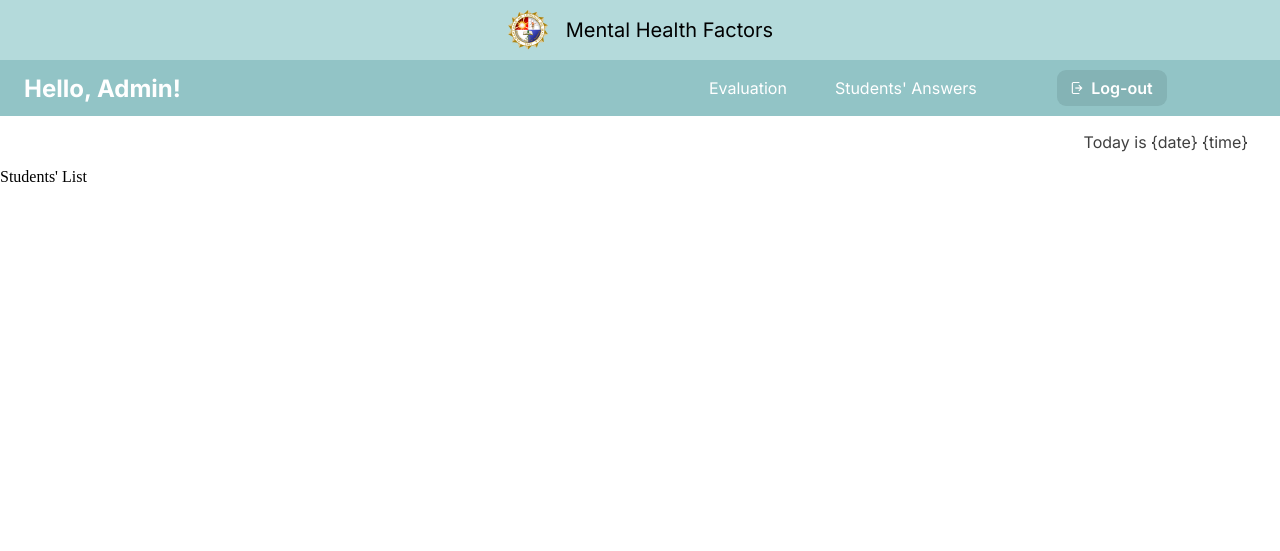
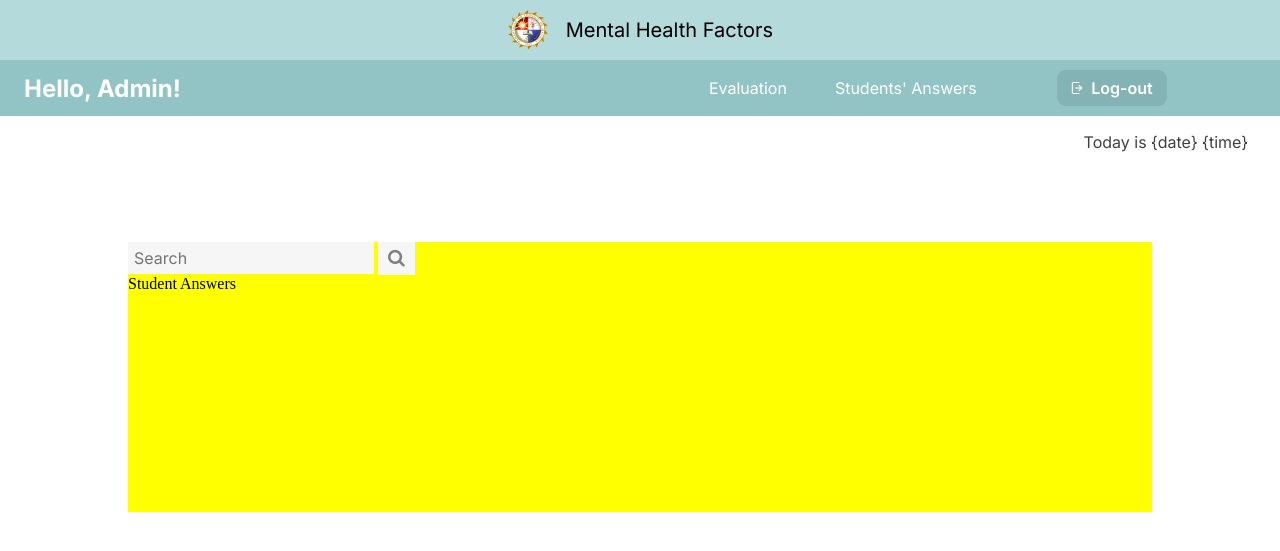
Before and after one commit to nglcaie/capstone_ver1, a Django app: page /student_list in a window 1280 px wide. Shown: the top 551 px of the page. Run offline with Django 4.2, Linux system fonts and the light colour scheme; some web fonts are replaced.

Commit message:
with student_list draft

```diff
--- a/capswebsite/templates/admin/admin_navbar.html
+++ b/capswebsite/templates/admin/admin_navbar.html
@@ -8,6 +8,7 @@
     <meta name="viewport" content="width=device-width, initial-scale=1.0">
     <title>Student</title>
     <link rel="stylesheet" href="{% static '/css/navbar.css' %}">
+    <link rel="stylesheet" href="https://cdnjs.cloudflare.com/ajax/libs/font-awesome/4.7.0/css/font-awesome.min.css">
 </head>
 
 <body>
@@ -21,7 +22,7 @@
         <div class="nav-bar-2-right"></div>
             <ul>
                 <li><a href="{% url 'evaluation' %}"> Evaluation </a></li>
-                <li><a href="{% url 'student_answer' %}"> Students' Answers </a></li>
+                <li><a href="{% url 'student_list' %}"> Students' Answers </a></li>
             </ul>
 
             <a href="{% url 'logout' %}">
--- /dev/null
+++ b/capswebsite/templates/admin/student_list.html
@@ -0,0 +1,65 @@
+{% load static %}
+
+{% include 'admin/admin_navbar.html' %}
+
+<style>
+    .date-time {
+        font-family: 'Inter';
+        font-style: normal;
+        font-weight: 400;
+        font-size: 1em;
+        color: #404040;
+        text-align: right;
+        margin-right: 2em;
+    }
+
+    .centered-div{
+        background-color: yellow;
+        margin: 7% 10%;
+        min-height: 270px;
+    }
+
+    input[type=text] {
+    padding: 6px;
+    border: none;
+    margin: 0px;
+    background: #f6f6f6;
+
+    font-family: 'Inter';
+    font-style: normal;
+    font-weight: 400;
+    font-size: 16px;
+    }
+
+    .search-container button {
+    padding: 6px 10px;
+    background: #f6f6f6;
+    font-size: 18px;
+    border: none;
+    cursor: pointer;
+    margin: 0px;
+    color: gray;
+    }
+
+    .search-container button:hover {
+    background: #ccc;
+    }
+</style>
+
+{% block content %}
+
+<p class="date-time">Today is {date} {time}</p>
+
+<div class="centered-div">
+    <div class="top-row">
+        <div class="search-container">
+            <form action="#">
+              <input type="text" placeholder="Search" name="search">
+              <button type="submit"><i class="fa fa-search"></i></button>
+            </form>
+        </div>
+    </div>
+    Student Answers
+</div>
+
+{% endblock %}
--- a/capswebsite/templates/admin/student_lists.html
+++ /dev/null
@@ -1,23 +0,0 @@
-{% load static %}
-
-{% include 'admin/admin_navbar.html' %}
-
-<style>
-    .date-time {
-        font-family: 'Inter';
-        font-style: normal;
-        font-weight: 400;
-        font-size: 1em;
-        color: #404040;
-        text-align: right;
-        margin-right: 2em;
-    }
-</style>
-
-{% block content %}
-
-<p class="date-time">Today is {date} {time}</p>
-
-Students' List
-
-{% endblock %}
--- a/capswebsite/views.py
+++ b/capswebsite/views.py
@@ -59,7 +59,7 @@ def evaluation(request):
     return render(request, 'admin/evaluation.html')
 
 def student_list(request):
-    return render(request, 'admin/student_lists.html')
+    return render(request, 'admin/student_list.html')
 
 def student_answer(request):
     return render(request, 'admin/student_answer.html')
```
Also changed, not shown: capswebsite/templates/admin/student_answer.html (+1 -12 lines).
